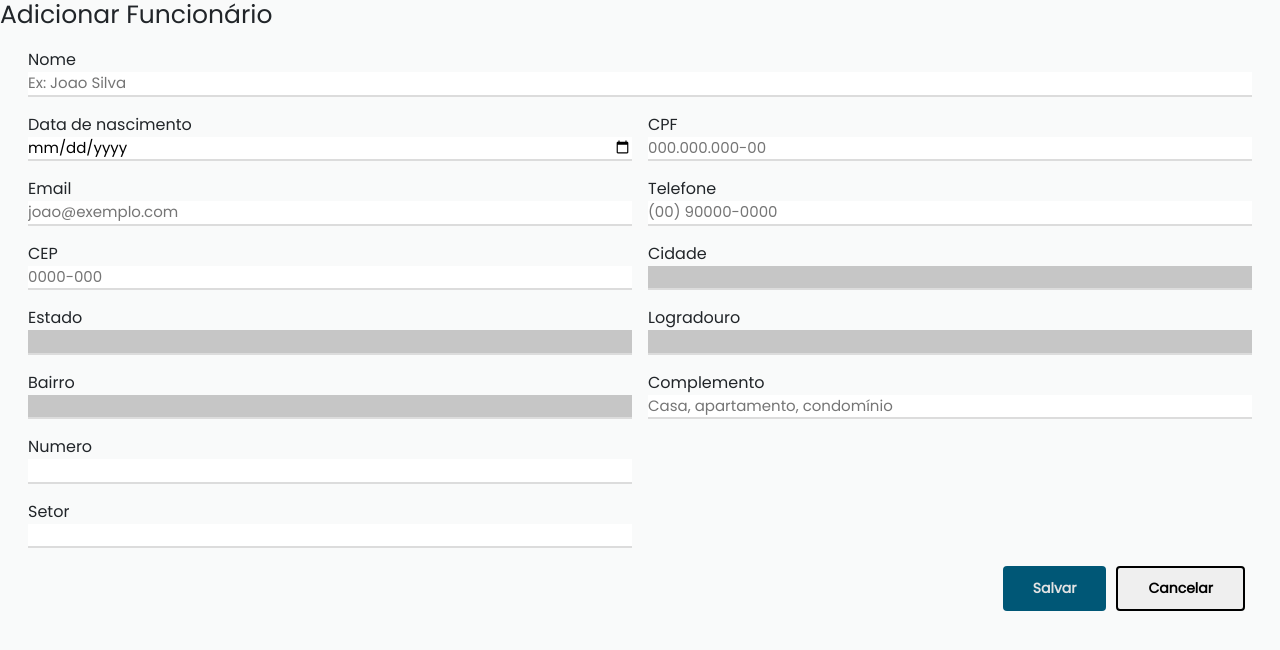
After one commit to danielMachado3fs/projeto-integrador-pHp, a PHP site: template App/Views/funcionarios/edit.php in a window 1280 px wide. The commit adds this page. Shown: the top 650 px of the page. Run offline with PHP 8.4, Linux system fonts and the light colour scheme; the template is opened without the code that fills it, so the values that code supplies are empty; some libraries are stand-ins or nearby versions.

Commit message:
feat(funcionarioUpdate): adicionado parcialmente tela para atualizar funcionario

```diff
--- /dev/null
+++ b/App/Views/funcionarios/edit.php
@@ -0,0 +1,90 @@
+<div class="formularioFuncionarios">
+    <div id="divPrincipalForm">
+        <div class="title">
+            <h1>Adicionar Funcionário</h1>
+        </div>
+        <div class="divForm">
+          <div id="form">
+            <form action="/update_store" method="post">
+              <div class="inputFormName">
+                <div>
+                  <label for="nome">Nome</label>
+                  <input class="input"  class="inputName" type="text" name="nome" id="nome" placeholder="Ex: Joao Silva"
+                    required>
+                </div>
+              </div>
+              <div class="divFormulario">
+                <div class="contentsFormulario">
+                  <div>
+                    <div class="inputForm">
+                      <label for="dataNascimento">Data de nascimento</label>
+                      <input class="input" type="date" name="dataNascimento" id="dataNascimento" required>
+                    </div>
+                    <div class="inputForm">
+                      <label for="email">Email</label>
+                      <input class="input" type="email" name="email" id="email" placeholder="joao@exemplo.com" required>
+                    </div>
+                    <div class="inputForm">
+                      <label for="cep">CEP</label>
+                      <input class="input buscaCep" type="text" name="cep" id="cep" placeholder="0000-000" required>
+                    </div>
+                    <div class="inputForm">
+                      <label for="estado">Estado</label>
+                      <input class="input" type="text" name="estado" id="estado" readonly required>
+                    </div>
+                    <div class="inputForm">
+                      <label for="bairro">Bairro</label>
+                      <input class="input" type="text" name="bairro" id="bairro" readonly required>
+                    </div>
+                    <div class="inputForm">
+                      <label for="numero">Numero</label>
+                      <input class="input" type="number" name="numero" id="numero" required>
+                    </div>
+                    <div class="inputForm">
+                      <label for="setor">Setor</label>
+                      <input class="input" type="text" name="setor" id="setor" required>
+                    </div>
+                  </div>
+                </div>
+                <div class="contentsFormulario2">
+                  <div class="inputForm">
+                    <label for="cpf">CPF</label>
+                    <input class="input" type="text" name="cpf" id="cpf" required placeholder="000.000.000-00" required>
+                  </div>
+                  <div class="inputForm">
+                    <label for="telefone">Telefone</label>
+                    <input class="input" type="text" name="telefone" id="telefone" required
+                      placeholder="(00) 90000-0000">
+                  </div>
+                  <div class="inputForm">
+                    <label for="cidade">Cidade</label>
+                    <input class="input" type="text" name="cidade" id="cidade" readonly required>
+                  </div>
+                  <div class="inputForm">
+                    <label for="logradouro">Logradouro</label>
+                    <input class="input" type="text" name="logradouro" id="logradouro" readonly required>
+                  </div>
+                  <div class="inputForm">
+                    <label for="complemento">Complemento</label>
+                    <input class="input" type="text" name="complemento" id="complemento"
+                      placeholder="Casa, apartamento, condomínio" required>
+                  </div>
+                </div>
+                </div>
+                <div class="rodape_btn">
+                    <button  id="sendBtn" type="submit">Salvar</button>
+                    <button id="cancelBtn">Cancelar</button>
+                </div>
+            </form>
+          </div>
+        </div>
+      </div>
+    </div>
+
+    <script>
+        $(document).ready(function(){
+            $("#cep").mask("00000-000");
+            $("#cpf").mask("000.000.000-00");
+            $("#telefone").mask("(00) 00000-0000");
+        })
+    </script>
--- a/public/index.php
+++ b/public/index.php
@@ -1,6 +1,6 @@
 <?php
 
-	//ini_set('error_reporting', 'E_STRICT');
+	ini_set('error_reporting', 'E_STRICT');
 
 	require_once "../vendor/autoload.php";
 
```
Also changed, not shown: App/Controllers/FuncionariosController.php (+30 -2 lines).
